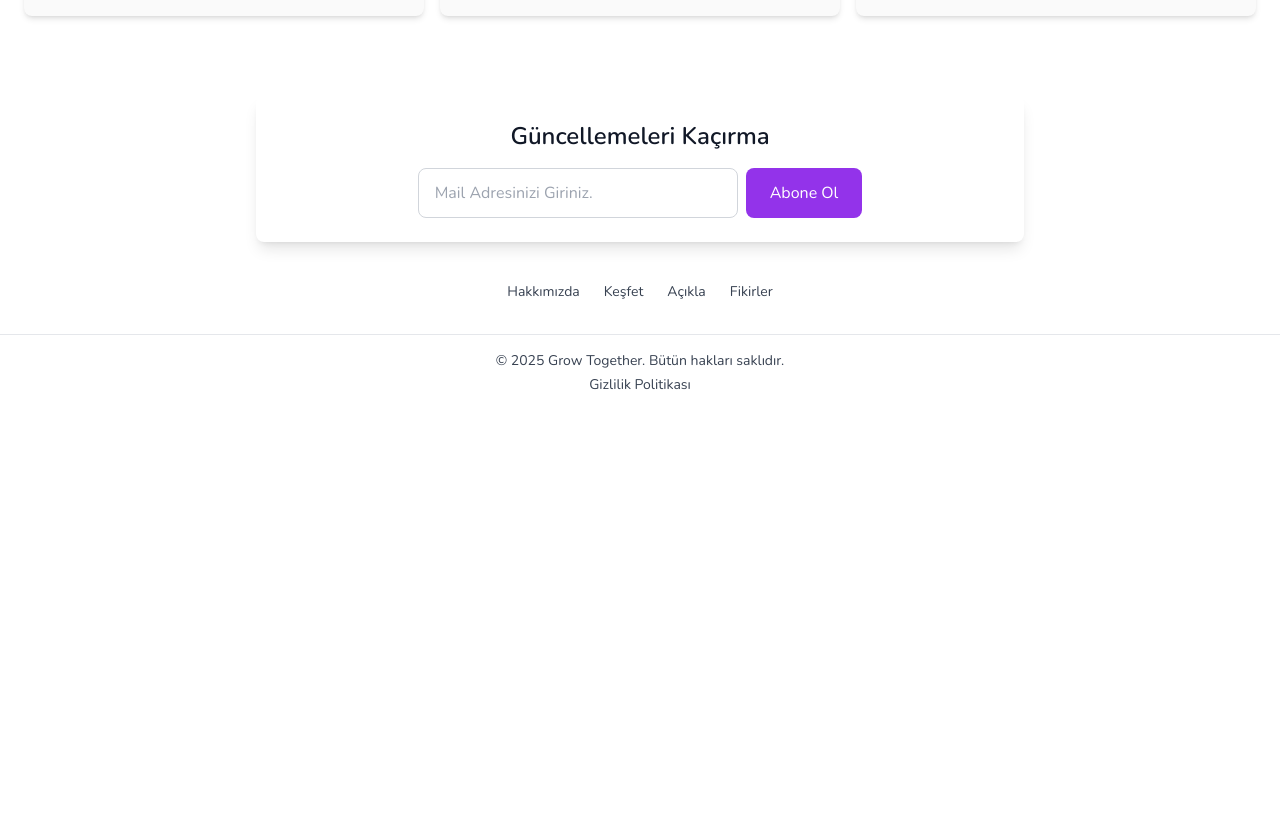
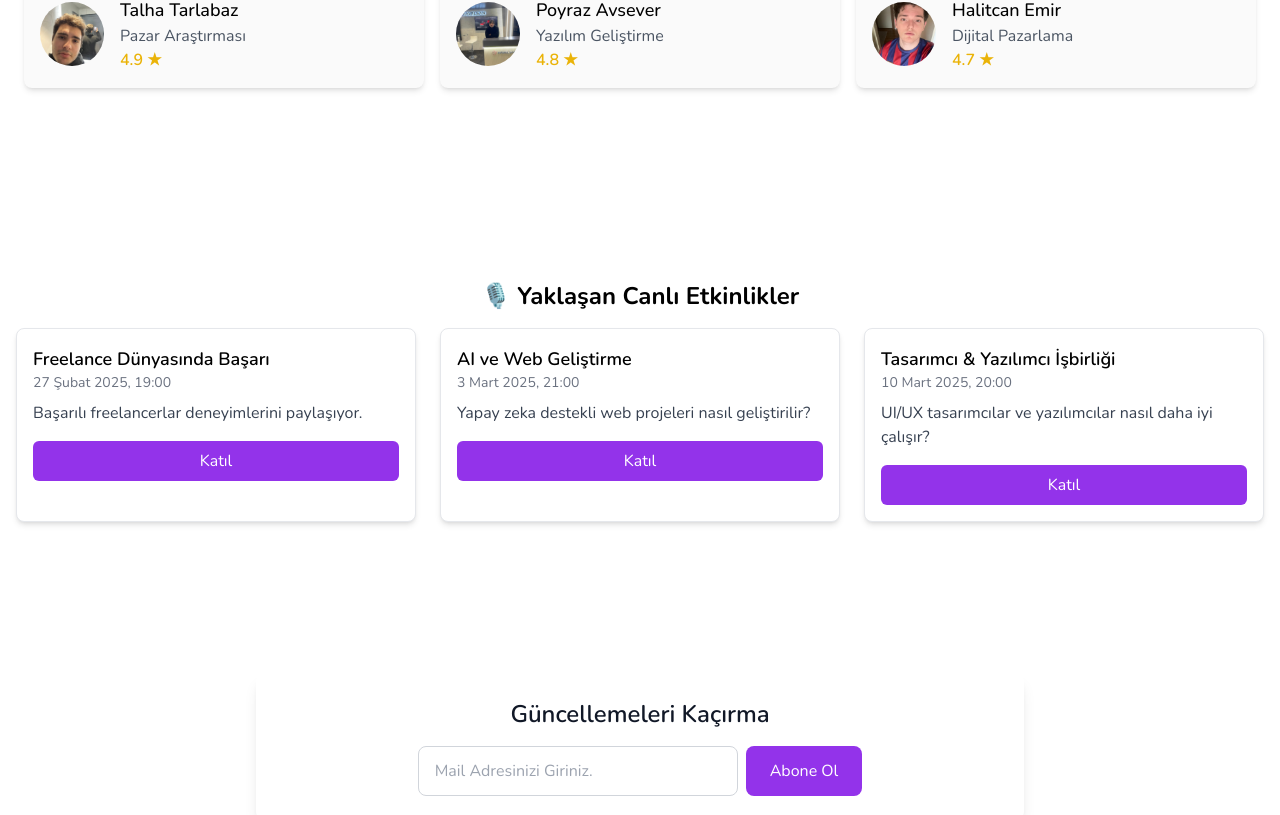
Before and after one commit to poyrazavsever/hackathon_ideacube, a Next.js app: page /discover in a window 1280 px wide. Shown: the part 996-1811 px from the top of the page. Before the commit the page ends 1415 px from the top, so only its background shows below. Built offline with nearby package versions, Linux system fonts and the light colour scheme.

Commit message:
feat: done ui live section

```diff
--- a/components/Discover/Featured.jsx
+++ b/components/Discover/Featured.jsx
@@ -2,7 +2,7 @@ import React from "react";
 
 const Featured = ({ profiles }) => {
   return (
-    <div className="p-6 rounded-xl container mx-auto">
+    <div className="p-6 rounded-xl container mx-auto py-12 md:py-24">
       <h2 className="text-2xl font-semibold text-gray-800 mb-8">En Çok Oylanan Profiller</h2>
       <div className="grid grid-cols-1 md:grid-cols-2 lg:grid-cols-3 gap-4">
         {profiles.map((profile, index) => (
--- /dev/null
+++ b/components/Discover/Live.jsx
@@ -0,0 +1,49 @@
+import React from "react";
+import { motion } from "framer-motion";
+
+const events = [
+  {
+    id: 1,
+    title: "Freelance Dünyasında Başarı",
+    date: "27 Şubat 2025, 19:00",
+    description: "Başarılı freelancerlar deneyimlerini paylaşıyor.",
+  },
+  {
+    id: 2,
+    title: "AI ve Web Geliştirme",
+    date: "3 Mart 2025, 21:00",
+    description: "Yapay zeka destekli web projeleri nasıl geliştirilir?",
+  },
+  {
+    id: 3,
+    title: "Tasarımcı & Yazılımcı İşbirliği",
+    date: "10 Mart 2025, 20:00",
+    description: "UI/UX tasarımcılar ve yazılımcılar nasıl daha iyi çalışır?",
+  },
+];
+
+const Live = () => {
+  return (
+    <div className="container mx-auto px-4 py-8 md:py-24">
+      <h2 className="text-2xl font-bold mb-4 text-center">🎙️ Yaklaşan Canlı Etkinlikler</h2>
+      <div className="grid md:grid-cols-3 gap-6">
+        {events.map((event) => (
+          <motion.div
+            key={event.id}
+            whileHover={{ scale: 1.05 }}
+            className="bg-white shadow-md rounded-lg p-4 border border-gray-200"
+          >
+            <h3 className="text-lg font-semibold">{event.title}</h3>
+            <p className="text-gray-500 text-sm">{event.date}</p>
+            <p className="text-gray-700 mt-2">{event.description}</p>
+            <button className="mt-4 w-full bg-purple-600 text-white py-2 rounded-md hover:bg-purple-700">
+              Katıl
+            </button>
+          </motion.div>
+        ))}
+      </div>
+    </div>
+  );
+};
+
+export default Live;
--- a/pages/discover/index.js
+++ b/pages/discover/index.js
@@ -1,6 +1,7 @@
 import FeaturedSection from '@/components/Discover/Featured'
 import FilterBar from '@/components/Discover/FilterBar'
 import IdeaCards from '@/components/Discover/IdeaCards'
+import Live from '@/components/Discover/Live'
 import React from 'react'
 
 const Discover = () => {
@@ -10,7 +11,7 @@ const Discover = () => {
         <FilterBar/>
         <IdeaCards/>
         <FeaturedSection />
-
+        <Live />
     </div>
   )
 }
```
